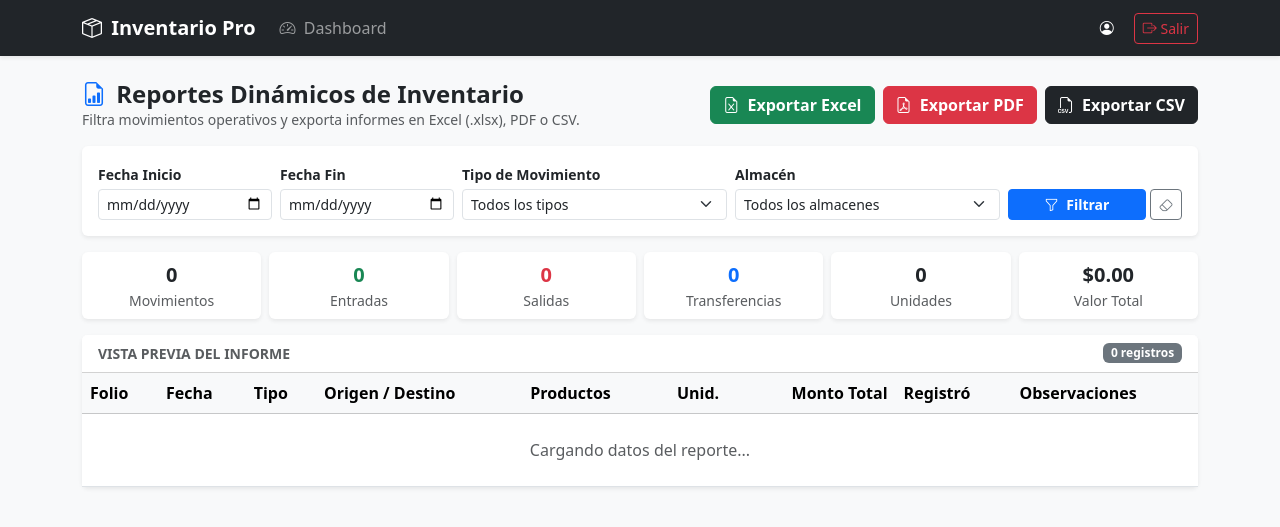
After one commit to rok-noob/sistema_inventario, a PHP site: template app/Views/reportes/index.php in a window 1280 px wide. The commit adds this page. Shown: the top 527 px of the page. Run offline with PHP 8.4, Linux system fonts and the light colour scheme; the template is opened without the code that fills it, so the values that code supplies are empty; some libraries are stand-ins or nearby versions.

Commit message:
feat(reportes): agregar vista, JS y corregir formato moneda en Excel

```diff
--- /dev/null
+++ b/app/Views/reportes/index.php
@@ -0,0 +1,246 @@
+<!DOCTYPE html>
+<html lang="es">
+<head>
+    <meta charset="UTF-8">
+    <meta name="viewport" content="width=device-width, initial-scale=1.0">
+    <title>Reportes Operativos | Sistema de Inventario</title>
+    <link href="https://cdn.jsdelivr.net/npm/bootstrap@5.3.3/dist/css/bootstrap.min.css" rel="stylesheet">
+    <link href="https://cdn.jsdelivr.net/npm/bootstrap-icons@1.11.3/font/bootstrap-icons.min.css" rel="stylesheet">
+</head>
+<body class="bg-light">
+
+    <nav class="navbar navbar-expand-lg navbar-dark bg-dark shadow-sm">
+        <div class="container">
+            <a class="navbar-brand fw-bold" href="<?= BASE_URL ?>/dashboard">
+                <i class="bi bi-box-seam me-1"></i> Inventario Pro
+            </a>
+            <button class="navbar-toggler" type="button" data-bs-toggle="collapse" data-bs-target="#navbarMain">
+                <span class="navbar-toggler-icon"></span>
+            </button>
+            <div class="collapse navbar-collapse" id="navbarMain">
+                <ul class="navbar-nav me-auto mb-2 mb-lg-0">
+                    <li class="nav-item">
+                        <a class="nav-link" href="<?= BASE_URL ?>/dashboard">
+                            <i class="bi bi-speedometer2 me-1"></i> Dashboard
+                        </a>
+                    </li>
+                    <?php if (in_array('catalogos.ver', $permisos, true)): ?>
+                        <li class="nav-item dropdown">
+                            <a class="nav-link dropdown-toggle" href="#" role="button" data-bs-toggle="dropdown">
+                                <i class="bi bi-tags me-1"></i> Catálogos
+                            </a>
+                            <ul class="dropdown-menu">
+                                <li><a class="dropdown-item" href="<?= BASE_URL ?>/productos"><i class="bi bi-box me-1"></i> Productos</a></li>
+                                <li><a class="dropdown-item" href="<?= BASE_URL ?>/categorias"><i class="bi bi-folder me-1"></i> Categorías</a></li>
+                                <li><a class="dropdown-item" href="<?= BASE_URL ?>/almacenes"><i class="bi bi-building me-1"></i> Almacenes</a></li>
+                            </ul>
+                        </li>
+                    <?php endif; ?>
+                    <?php if (in_array('movimientos.ver', $permisos, true)): ?>
+                        <li class="nav-item">
+                            <a class="nav-link" href="<?= BASE_URL ?>/movimientos">
+                                <i class="bi bi-arrow-left-right me-1"></i> Movimientos
+                            </a>
+                        </li>
+                    <?php endif; ?>
+                    <?php if (in_array('ftp.gestionar', $permisos, true)): ?>
+                        <li class="nav-item">
+                            <a class="nav-link" href="<?= BASE_URL ?>/ftp">
+                                <i class="bi bi-hdd-network me-1"></i> Evidencias FTP
+                            </a>
+                        </li>
+                    <?php endif; ?>
+                    <?php if (in_array('reportes.exportar', $permisos, true)): ?>
+                        <li class="nav-item">
+                            <a class="nav-link active" href="<?= BASE_URL ?>/reportes">
+                                <i class="bi bi-file-earmark-bar-graph me-1"></i> Reportes
+                            </a>
+                        </li>
+                    <?php endif; ?>
+                    <?php if (in_array('usuarios.gestionar', $permisos, true)): ?>
+                        <li class="nav-item">
+                            <a class="nav-link" href="<?= BASE_URL ?>/usuarios">
+                                <i class="bi bi-people me-1"></i> Usuarios
+                            </a>
+                        </li>
+                    <?php endif; ?>
+                    <?php if (in_array('roles.gestionar', $permisos, true)): ?>
+                        <li class="nav-item">
+                            <a class="nav-link" href="<?= BASE_URL ?>/roles">
+                                <i class="bi bi-shield-check me-1"></i> Roles y Permisos
+                            </a>
+                        </li>
+                    <?php endif; ?>
+                </ul>
+
+                <div class="d-flex align-items-center gap-3 text-white">
+                    <span class="small">
+                        <i class="bi bi-person-circle me-1"></i>
+                        <?= htmlspecialchars($usuario['nombre'], ENT_QUOTES, 'UTF-8') ?>
+                        <span class="badge bg-primary ms-1"><?= htmlspecialchars($usuario['rol_nombre'], ENT_QUOTES, 'UTF-8') ?></span>
+                    </span>
+                    <a href="<?= BASE_URL ?>/logout" class="btn btn-outline-danger btn-sm">
+                        <i class="bi bi-box-arrow-right"></i> Salir
+                    </a>
+                </div>
+            </div>
+        </div>
+    </nav>
+
+    <main class="container py-4">
+        <div class="d-flex flex-column flex-lg-row justify-content-between align-items-lg-center gap-2 mb-3">
+            <div>
+                <h1 class="h4 fw-bold mb-0"><i class="bi bi-file-earmark-bar-graph text-primary me-1"></i> Reportes Dinámicos de Inventario</h1>
+                <p class="text-muted small mb-0">Filtra movimientos operativos y exporta informes en Excel (.xlsx), PDF o CSV.</p>
+            </div>
+            <div class="d-flex flex-wrap gap-2">
+                <a href="<?= BASE_URL ?>/api/reportes/excel" class="btn btn-success fw-semibold" id="btnExportarExcel">
+                    <i class="bi bi-file-earmark-excel me-1"></i> Exportar Excel
+                </a>
+                <a href="<?= BASE_URL ?>/api/reportes/pdf" class="btn btn-danger fw-semibold" id="btnExportarPdf">
+                    <i class="bi bi-file-earmark-pdf me-1"></i> Exportar PDF
+                </a>
+                <a href="<?= BASE_URL ?>/api/reportes/csv" class="btn btn-dark fw-semibold" id="btnExportarCsv">
+                    <i class="bi bi-filetype-csv me-1"></i> Exportar CSV
+                </a>
+            </div>
+        </div>
+
+        <div id="alertContainer"></div>
+
+        <!-- Filtros Dinámicos -->
+        <div class="card border-0 shadow-sm mb-3">
+            <div class="card-body">
+                <form id="formFiltrosReporte" class="row g-2 align-items-end">
+                    <div class="col-6 col-md-2">
+                        <label for="filtroFechaInicio" class="form-label small fw-semibold mb-1">Fecha Inicio</label>
+                        <input type="date" class="form-control form-control-sm" id="filtroFechaInicio">
+                    </div>
+                    <div class="col-6 col-md-2">
+                        <label for="filtroFechaFin" class="form-label small fw-semibold mb-1">Fecha Fin</label>
+                        <input type="date" class="form-control form-control-sm" id="filtroFechaFin">
+                    </div>
+                    <div class="col-6 col-md-3">
+                        <label for="filtroTipo" class="form-label small fw-semibold mb-1">Tipo de Movimiento</label>
+                        <select class="form-select form-select-sm" id="filtroTipo">
+                            <option value="">Todos los tipos</option>
+                            <option value="ENTRADA">Entradas</option>
+                            <option value="SALIDA">Salidas</option>
+                            <option value="TRANSFERENCIA">Transferencias</option>
+                        </select>
+                    </div>
+                    <div class="col-6 col-md-3">
+                        <label for="filtroAlmacen" class="form-label small fw-semibold mb-1">Almacén</label>
+                        <select class="form-select form-select-sm" id="filtroAlmacen">
+                            <option value="0">Todos los almacenes</option>
+                            <?php foreach ($almacenes as $alm): ?>
+                                <option value="<?= (int) $alm['id'] ?>">
+                                    <?= htmlspecialchars($alm['nombre'], ENT_QUOTES, 'UTF-8') ?>
+                                </option>
+                            <?php endforeach; ?>
+                        </select>
+                    </div>
+                    <div class="col-12 col-md-2 d-flex gap-1">
+                        <button type="submit" class="btn btn-primary btn-sm fw-semibold flex-grow-1" id="btnFiltrarReporte">
+                            <i class="bi bi-funnel me-1"></i> Filtrar
+                        </button>
+                        <button type="button" class="btn btn-outline-secondary btn-sm" id="btnLimpiarFiltros" title="Limpiar filtros">
+                            <i class="bi bi-eraser"></i>
+                        </button>
+                    </div>
+                </form>
+            </div>
+        </div>
+
+        <!-- Tarjetas de Resumen KPI -->
+        <div class="row g-2 mb-3">
+            <div class="col-6 col-md-2">
+                <div class="card border-0 shadow-sm text-center h-100">
+                    <div class="card-body py-2 px-2">
+                        <div class="fs-5 fw-bold text-dark" id="kpiTotalMovimientos">0</div>
+                        <div class="small text-muted">Movimientos</div>
+                    </div>
+                </div>
+            </div>
+            <div class="col-6 col-md-2">
+                <div class="card border-0 shadow-sm text-center h-100">
+                    <div class="card-body py-2 px-2">
+                        <div class="fs-5 fw-bold text-success" id="kpiEntradas">0</div>
+                        <div class="small text-muted">Entradas</div>
+                    </div>
+                </div>
+            </div>
+            <div class="col-6 col-md-2">
+                <div class="card border-0 shadow-sm text-center h-100">
+                    <div class="card-body py-2 px-2">
+                        <div class="fs-5 fw-bold text-danger" id="kpiSalidas">0</div>
+                        <div class="small text-muted">Salidas</div>
+                    </div>
+                </div>
+            </div>
+            <div class="col-6 col-md-2">
+                <div class="card border-0 shadow-sm text-center h-100">
+                    <div class="card-body py-2 px-2">
+                        <div class="fs-5 fw-bold text-primary" id="kpiTransferencias">0</div>
+                        <div class="small text-muted">Transferencias</div>
+                    </div>
+                </div>
+            </div>
+            <div class="col-6 col-md-2">
+                <div class="card border-0 shadow-sm text-center h-100">
+                    <div class="card-body py-2 px-2">
+                        <div class="fs-5 fw-bold text-dark" id="kpiUnidades">0</div>
+                        <div class="small text-muted">Unidades</div>
+                    </div>
+                </div>
+            </div>
+            <div class="col-6 col-md-2">
+                <div class="card border-0 shadow-sm text-center h-100">
+                    <div class="card-body py-2 px-2">
+                        <div class="fs-5 fw-bold text-dark" id="kpiMontoTotal">$0.00</div>
+                        <div class="small text-muted">Valor Total</div>
+                    </div>
+                </div>
+            </div>
+        </div>
+
+        <!-- Tabla Previsualización -->
+        <div class="card border-0 shadow-sm">
+            <div class="card-header bg-white py-2 d-flex justify-content-between align-items-center">
+                <span class="fw-semibold small text-uppercase text-muted">Vista Previa del Informe</span>
+                <span class="badge bg-secondary" id="badgeTotalRegistros">0 registros</span>
+            </div>
+            <div class="card-body p-0">
+                <div class="table-responsive">
+                    <table class="table table-hover align-middle mb-0">
+                        <thead class="table-light">
+                            <tr>
+                                <th>Folio</th>
+                                <th>Fecha</th>
+                                <th>Tipo</th>
+                                <th>Origen / Destino</th>
+                                <th>Productos</th>
+                                <th class="text-center">Unid.</th>
+                                <th class="text-end">Monto Total</th>
+                                <th>Registró</th>
+                                <th>Observaciones</th>
+                            </tr>
+                        </thead>
+                        <tbody id="tablaPrevisualizacionReporte">
+                            <tr>
+                                <td colspan="9" class="text-center py-4 text-muted">Cargando datos del reporte...</td>
+                            </tr>
+                        </tbody>
+                    </table>
+                </div>
+            </div>
+        </div>
+    </main>
+
+    <script src="https://cdn.jsdelivr.net/npm/bootstrap@5.3.3/dist/js/bootstrap.bundle.min.js"></script>
+    <script>
+        const BASE_URL = <?= json_encode(BASE_URL) ?>;
+    </script>
+    <script src="<?= BASE_URL ?>/js/reportes.js"></script>
+</body>
+</html>
```
Also changed, not shown: app/Controllers/ReporteController.php (+14 -15 lines), public/index.php (+8 -0 lines), public/js/reportes.js (added, +186 -0 lines).
